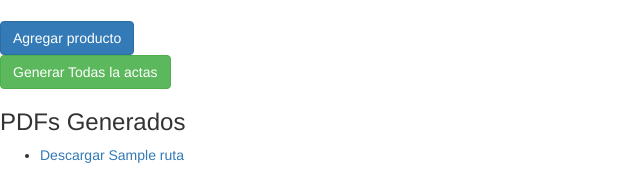
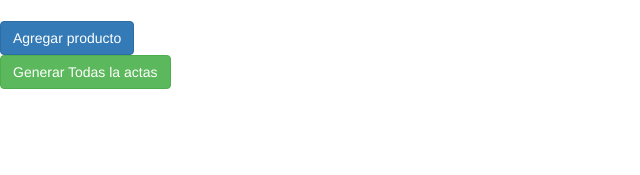
Before and after one commit to 1Daniel-Mateo/Flask-Shopy-V2, a Flask app: template app/productos/templates/listar.html in a window 1280 px wide. Shown: the part 657-832 px from the top of the page, without its empty margins (0-640 px from the left). After the commit the page ends 746 px from the top, so only its background shows below. Run offline with Flask 3, Linux system fonts and the light colour scheme; tables that the repository leaves empty hold one stand-in row (values such as "Sample post"); the template is opened without the code that fills it: values that come from a table or form of the project are taken from there, most other values are stand-ins (such as "Sample title", 1, 10 or a date in 2020); some libraries are stand-ins or nearby versions.

Commit message:
Generador pdf general, falta crud de firmas y estructurar mejor el proyecto.

```diff
--- a/app/pdfs/routes.py
+++ b/app/pdfs/routes.py
@@ -1,4 +1,4 @@
-from flask import flash, render_template, send_file, current_app,redirect
+from flask import flash, send_file, current_app,redirect
 from . import pdf
 from .generator import  generar_pdf
 import zipfile
--- a/app/productos/templates/listar.html
+++ b/app/productos/templates/listar.html
@@ -96,13 +96,4 @@
 </form>
 </div>
 
-{% if rutas_pdf %}
-    <h3>PDFs Generados</h3>
-    <ul>
-        {% for ruta in rutas_pdf %}
-            <li><a href="{{ ruta }}" target="_blank">Descargar {{ ruta }}</a></li>
-        {% endfor %}
-    </ul>
-{% endif %}
-
 {% endblock%}
```
Also changed, not shown: 1 other file.
